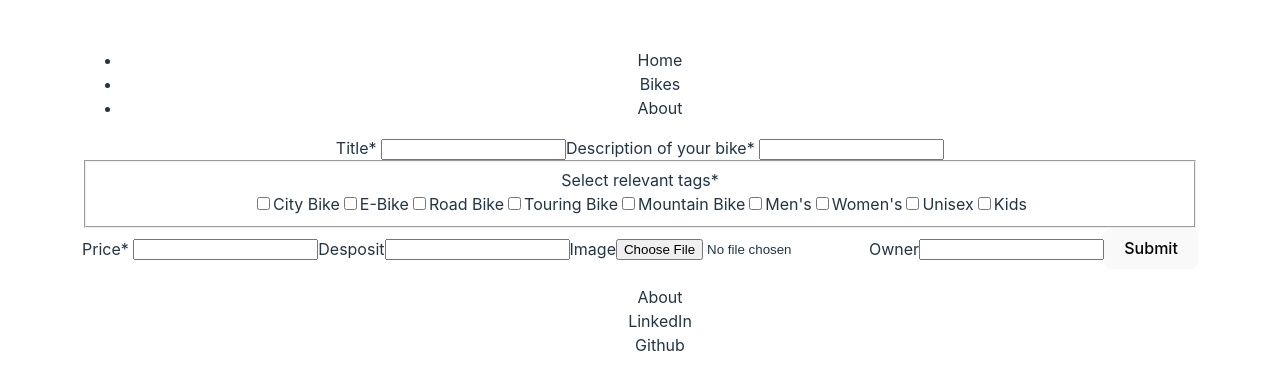
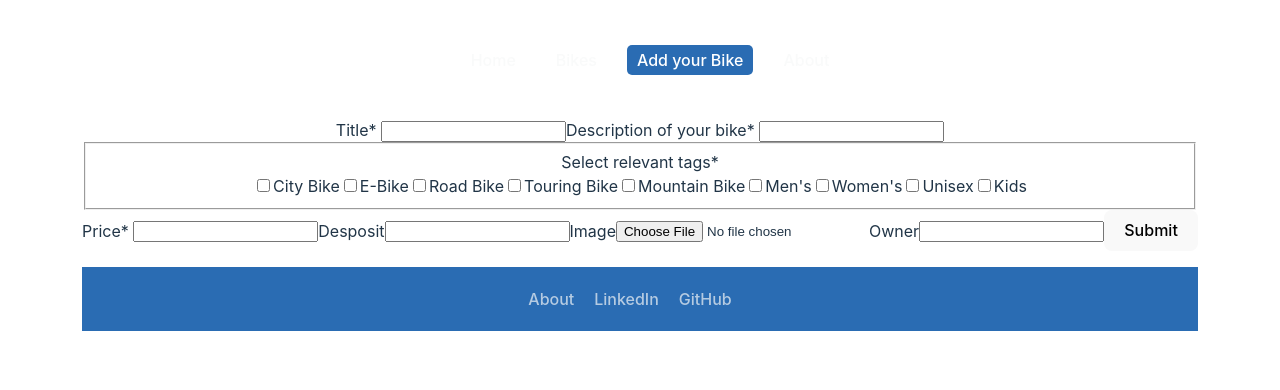
Before and after one commit to zee-fi/bikeshare-app-frontend, a React (Vite) app: page /addBike in a window 1280 px wide. Shown: the top 390 px of the page. Built offline with nearby package versions, Linux system fonts and the light colour scheme; no server answers.

Commit message:
add css for header, footer, homepages

```diff
--- a/index.html
+++ b/index.html
@@ -5,6 +5,7 @@
     <link rel="icon" type="image/svg+xml" href="/vite.svg" />
     <meta name="viewport" content="width=device-width, initial-scale=1.0" />
     <title>Vite + React</title>
+    <link rel="stylesheet" href="./src/index.css" />
   </head>
   <body>
     <div id="root"></div>
--- a/src/components/Footer.tsx
+++ b/src/components/Footer.tsx
@@ -1,13 +1,14 @@
-
+import "../css/footer.css";
+import { NavLink } from "react-router-dom";
 
 export default function Footer () {
 
     return(
         <>
         <ul className="footer">
-            <li>About</li>
-            <li>LinkedIn</li>
-            <li>Github</li>
+            <li><NavLink to="/about">About</NavLink></li>
+            <li><a target="_blank" href="https://www.linkedin.com/in/fiona-hulse/">LinkedIn</a></li>
+            <li><a target="_blank" href="https://github.com/zee-fi">GitHub</a></li>
         </ul>
         </>
     )
--- a/src/components/Header.tsx
+++ b/src/components/Header.tsx
@@ -1,11 +1,17 @@
+import { NavLink } from "react-router-dom";
+import "../css/navbar.css";
+
+
+
 export default function Header () {
     return (
         <>
-        <nav>
+        <nav className="nav">
             <ul>
-                <li>Home</li>
-                <li>Bikes</li>
-                <li>About</li>
+                <li><NavLink to="/">Home</NavLink></li>
+                <li><NavLink to="/bikes">Bikes</NavLink></li>
+                <li><NavLink to="/addBike">Add your Bike</NavLink></li>
+                <li><NavLink to="/about">About</NavLink></li>
             </ul>
         </nav>
         </>
--- /dev/null
+++ b/src/css/footer.css
@@ -0,0 +1,26 @@
+.footer {
+    background-color: #2a6cb3;    /* Dark background color for the footer */
+    color: #f6f8f8ae;           /* Light text color */
+    padding: 20px 0;            /* Spacing for the footer */
+    text-align: center;         /* Center the links */
+    position: relative;         /* Footer at the bottom of the page */
+    bottom: 0;
+    width: 100%;
+  }
+
+  .footer a {
+    color: #f6f8f8ae; /* Matching color for links in footer */
+  }
+
+  .footer li {
+    list-style-type: none;
+    display: inline-block;
+    margin-right: 20px;
+    cursor: pointer;
+  }
+
+  .footer a:hover {
+    color: #007BFF;        /* Blue color on hover in footer */
+    background-color: #f0f0f0; /* Light background on hover */
+    border-radius: 5px;
+  }
--- /dev/null
+++ b/src/css/navbar.css
@@ -0,0 +1,37 @@
+/* Styling for the whole navigation */
+.nav {
+    list-style-type: none;
+    margin: 0;
+    display: inline;
+  }
+
+  /* Style for each list item in the nav */
+  .nav li {
+    display: inline-block;
+    margin-right: 20px;
+    cursor: pointer;
+    padding-bottom: 30px;
+  }
+
+  /* Styling for the NavLink (non-active state) */
+  .nav a {
+    text-decoration: none;  /* Remove underline */
+    color: #f6f8f8ae;            /* Default text color */
+    font-weight: 500;
+    padding: 5px 10px;
+    transition: color 0.3s ease, background-color 0.3s ease;
+  }
+
+  /* Hover effect for NavLinks */
+  .nav a:hover {
+    color: #007BFF; /* Blue color on hover */
+    background-color: #f0f0f0; /* Light background on hover */
+    border-radius: 5px; /* Rounded corners on hover */
+  }
+
+  /* Active state for NavLinks */
+  .nav .active {
+    color: #fff; /* White text color when active */
+    background-color: #2a6cb3; /* Blue background when active */
+    border-radius: 5px;
+  }
--- a/src/index.css
+++ b/src/index.css
@@ -22,11 +22,22 @@ a:hover {
   color: #535bf2;
 }
 
-body {
+html, body {
   margin: 0;
   display: flex;
-  min-width: 320px;
-  min-height: 100vh;
+  flex-direction: column;
+}
+
+.main-content {
+  height: 70vh;
+  margin: 0;
+  display: flex;
+  flex-direction: column;
+}
+
+.main-div {
+  flex: 1;
+  padding: 30px
 }
 
 h1 {
--- a/src/pages/About.tsx
+++ b/src/pages/About.tsx
@@ -0,0 +1,8 @@
+export default function About () {
+    return (
+        <>
+        <img src="../public/bike.png" className="hp-img" alt="bike drawing"/>
+        <h1>Bikesharing in Berlin</h1>
+        </>
+    )
+};
--- a/src/pages/Homepage.tsx
+++ b/src/pages/Homepage.tsx
@@ -1,9 +1,20 @@
+import "../index.css";
+import { Link } from "react-router-dom";
+
 export default function Homepage () {
 
     return (
         <>
+        <div className="main-content">
+        <div className="main-div">
         <img src="../public/bike.png" className="hp-img" alt="bike drawing"/>
         <h1>Bikesharing in Berlin</h1>
+        <div>
+            <button><Link to="/bikes">Rent a bicycle</Link></button>
+            <button><Link to="/addBike">Add your bicycle</Link></button>
+        </div>
+        </div>
+        </div>
         </>
     )
 }
```
Also changed, not shown: tailwind.config.js (added, +8 -0 lines).
